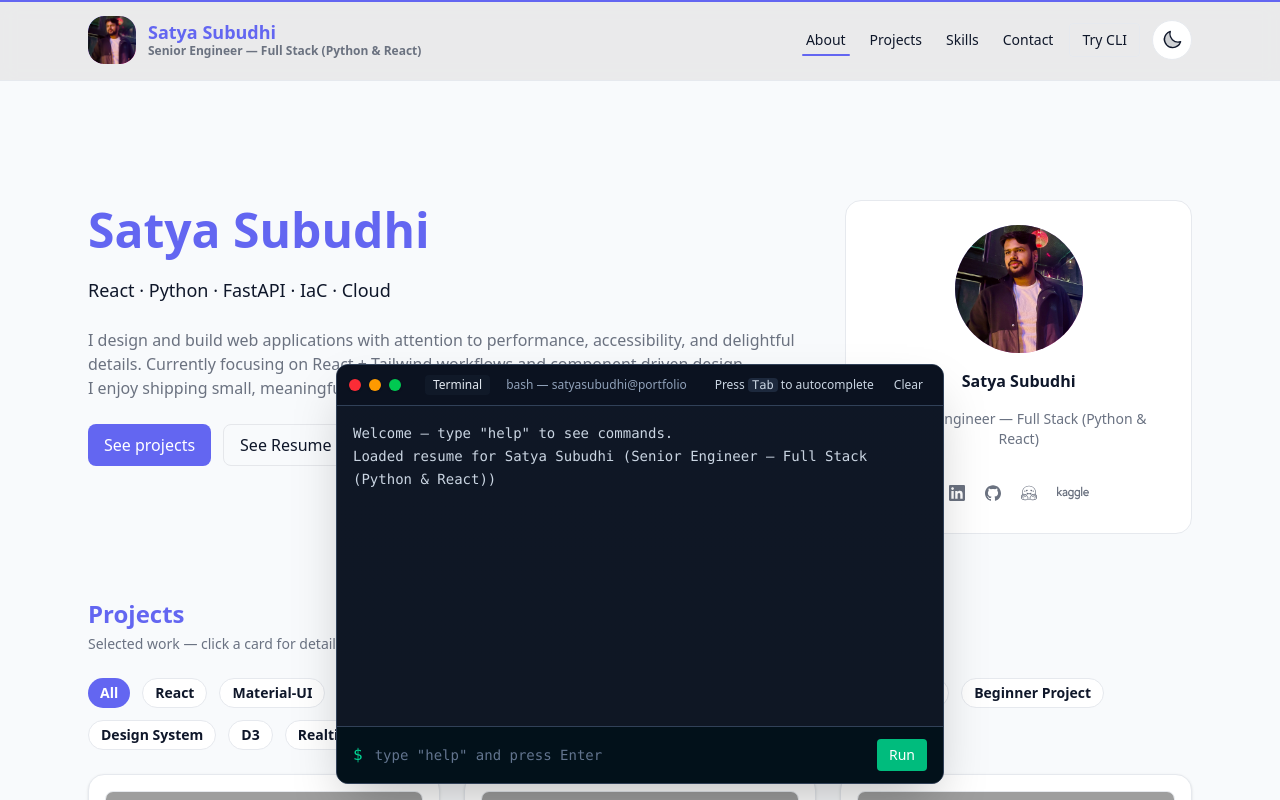
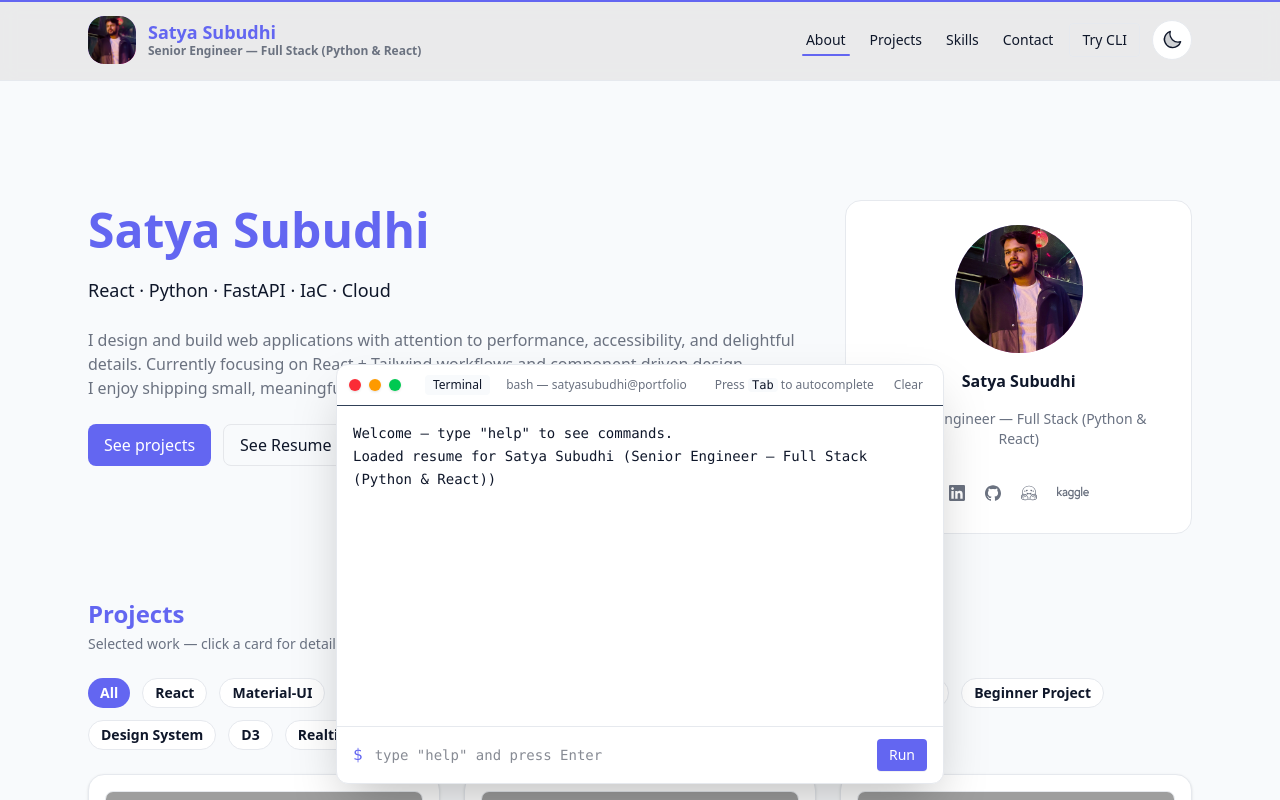
Before and after one commit to ParelKirby/Parel-Portfolio, a React (Vite) app: page / in a window 1280 px wide. Both pictures are taken after a click on the button "Try CLI". Shown: the top 800 px of the page. Built offline with nearby package versions, Linux system fonts and the light colour scheme; grey boxes are pictures that could not be loaded.

Commit message:
bug fixes on theme

```diff
--- a/src/components/CLIResume.tsx
+++ b/src/components/CLIResume.tsx
@@ -137,7 +137,7 @@ export default function CLIResume({ open = false, onClose }: Props) {
           const p = resumeData.personal;
           const s = resumeData.summary ?? p.summary ?? p.headline ?? "";
           await typeOut(`${p.name} — ${p.title}\n\n${s}\n`);
-          if (resumeData.highlights && resumeData.highlights.length) {
+          if (resumeData?.highlights?.length) {
             await typeOut(
               `\nHighlights:\n- ${resumeData.highlights.join("\n- ")}\n`
             );
@@ -216,7 +216,7 @@ export default function CLIResume({ open = false, onClose }: Props) {
           if (found.bullets) {
             for (const b of found.bullets) await typeOut(`- ${b}\n`, 6);
           }
-          if (found.tech && found.tech.length)
+          if (found?.tech?.length)
             await typeOut(`Tech: ${found.tech.join(", ")}\n`, 6);
           if (found.link) await typeOut(`Company: ${found.link}\n`, 6);
           break;
@@ -308,7 +308,7 @@ export default function CLIResume({ open = false, onClose }: Props) {
             if (c.phone) await typeOut(`Phone: ${c.phone}\n`);
             if (c.website) await typeOut(`Website: ${c.website}\n`);
             if (c.location) await typeOut(`Location: ${c.location}\n`);
-            if (c.socials && c.socials.length) {
+            if (c?.socials?.length) {
               for (const s of c.socials) {
                 await typeOut(`${s.label}: ${s.url}\n`, 6);
               }
@@ -387,8 +387,8 @@ export default function CLIResume({ open = false, onClose }: Props) {
     return history.map((h, i) => {
       if (h.kind === "cmd") {
         return (
-          <div key={i} className="whitespace-pre-wrap text-slate-200">
-            <span className="text-emerald-400">$</span>{" "}
+          <div key={i} className="whitespace-pre-wrap" style={{ color: "var(--text)" }}>
+            <span style={{ color: "var(--brand)" }}>$</span>{" "}
             <span>{h.text.replace(/^\$\s*/, "")}</span>
           </div>
         );
@@ -396,7 +396,8 @@ export default function CLIResume({ open = false, onClose }: Props) {
       return (
         <pre
           key={i}
-          className="whitespace-pre-wrap text-slate-300 leading-relaxed"
+          className="whitespace-pre-wrap leading-relaxed"
+          style={{ color: "var(--text)", margin: 0 }}
         >
           {h.text}
         </pre>
@@ -441,20 +442,18 @@ export default function CLIResume({ open = false, onClose }: Props) {
                 : minimized
                 ? "h-12"
                 : "h-[420px] rounded-xl"
-            }
-            bg-[var(--vscode-panel,#0f1724)] border border-slate-700 shadow-2xl overflow-hidden`}
-          style={{ backdropFilter: "blur(6px)" }}
+            } border shadow-2xl overflow-hidden`}
+          style={{
+            background: "var(--surface)",
+            borderColor: "var(--border)",
+            backdropFilter: "blur(6px)",
+          }}
         >
-          {/*
-            Use grid layout: title / content / input rows.
-            IMPORTANT: content uses min-h-0 so overflow-y works inside the grid.
-          */}
-          <div
-            className={`h-full grid`}
-            style={{ gridTemplateRows: "auto 1fr auto" }}
-          >
-            {/* titlebar */}
-            <div className="flex items-center gap-3 px-3 py-2 bg-[var(--vscode-bar,#0b1220)] border-b border-slate-700">
+          {/* Use grid layout: title / content / input rows.
+              IMPORTANT: content uses min-h-0 so overflow-y works inside the grid. */}
+          <div className={`h-full grid`} style={{ gridTemplateRows: "auto 1fr auto" }}>
+            {/* ---------- TITLEBAR: restored to original visual layout ---------- */}
+            <div className="flex items-center gap-3 px-3 py-2 border-b border-slate-700">
               <div className="flex items-center gap-2">
                 <button
                   onClick={handleClose}
@@ -485,20 +484,20 @@ export default function CLIResume({ open = false, onClose }: Props) {
               </div>
 
               <div className="ml-3 flex items-center gap-2">
-                <div className="text-xs font-medium text-slate-200 bg-slate-800/30 px-2 py-0.5 rounded-sm">
+                <div className="text-xs font-medium text-[var(--text)] bg-[var(--bg)] px-2 py-0.5 rounded-sm">
                   Terminal
                 </div>
-                <div className="text-xs text-slate-400 ml-2">
+                <div className="text-xs text-[var(--muted)] ml-2">
                   bash —{" "}
                   {resumeData.personal.name.toLowerCase().replace(/\s+/g, "")}
                   @portfolio
                 </div>
               </div>
 
-              <div className="ml-auto flex items-center gap-3 text-slate-300 text-xs">
+              <div className="ml-auto flex items-center gap-3 text-[var(--muted)] text-xs">
                 <div className="hidden sm:block">
                   Press{" "}
-                  <span className="font-mono bg-slate-800 px-1 rounded">
+                  <span className="font-mono text-[var(--text)] bg-[var(--bg)] px-1 rounded">
                     Tab
                   </span>{" "}
                   to autocomplete
@@ -508,61 +507,64 @@ export default function CLIResume({ open = false, onClose }: Props) {
                     setHistory([]);
                     setInput("");
                   }}
-                  className="text-xs px-2 py-1 rounded hover:bg-slate-700/40"
+                  className="text-xs px-2 py-1 rounded hover:bg-[var(--bg)] cursor-pointer"
                 >
                   Clear
                 </button>
               </div>
             </div>
-
             {/* content: min-h-0 is crucial to allow inner scrolling in flex/grid containers */}
             {!minimized ? (
               <div
                 ref={wrapperRef}
-                className="min-h-0 overflow-y-auto font-mono text-sm p-4 bg-gradient-to-b from-slate-900/20 to-transparent text-slate-200"
+                className="min-h-0 overflow-y-auto font-mono text-sm p-4"
                 aria-live="polite"
                 style={{
                   maxHeight: fullscreen ? "calc(100vh - 120px)" : "70vh",
+                  background: "transparent",
+                  color: "var(--text)",
                 }}
                 onWheel={(e) => {
                   // prevent page scroll when inner can scroll
                   const el = e.currentTarget as HTMLDivElement;
                   const atTop = el.scrollTop === 0 && e.deltaY < 0;
                   const atBottom =
-                    Math.ceil(el.scrollTop + el.clientHeight) >=
-                      el.scrollHeight && e.deltaY > 0;
+                    Math.ceil(el.scrollTop + el.clientHeight) >= el.scrollHeight && e.deltaY > 0;
                   if (atTop || atBottom) e.stopPropagation();
                 }}
               >
                 {renderHistory()}
               </div>
             ) : (
-              <div className="h-12 flex items-center px-4 text-sm text-slate-300">
-                <div className="font-mono text-emerald-400 mr-2">$</div>
+              <div className="h-12 flex items-center px-4 text-sm" style={{ color: "var(--muted)" }}>
+                <div className="font-mono mr-2" style={{ color: "var(--brand)" }}>$</div>
                 <div className="truncate">
-                  terminal — minimized. Click the yellow dot to restore or the
-                  red dot to close.
+                  terminal — minimized. Click the yellow dot to restore or the red dot to close.
                 </div>
               </div>
             )}
 
             {/* input row (always visible because grid row is auto) */}
             {!minimized && (
-              <div className="px-4 py-3 bg-[var(--vscode-input,#02111a)] border-t border-slate-700 flex items-center gap-3">
-                <span className="font-mono text-emerald-400">$</span>
+              <div
+                className="px-4 py-3 flex items-center gap-3"
+                style={{ borderTop: "1px solid", borderTopColor: "var(--border)", background: "transparent" }}
+              >
+                <span className="font-mono" style={{ color: "var(--brand)" }}>
+                  $
+                </span>
                 <input
                   ref={inputRef}
                   value={input}
                   onChange={(e) => setInput(e.target.value)}
                   onKeyDown={handleKeyDown}
-                  placeholder={
-                    processing ? "processing..." : 'type "help" and press Enter'
-                  }
-                  className="flex-1 bg-transparent outline-none text-slate-100 placeholder:text-slate-500 font-mono text-sm"
+                  placeholder={processing ? "processing." : 'type "help" and press Enter'}
+                  className="flex-1 bg-transparent outline-none text-sm font-mono"
                   disabled={processing}
                   aria-label="CLI command input"
                   autoComplete="off"
                   spellCheck={false}
+                  style={{ color: "var(--text)", caretColor: "var(--brand)" }}
                 />
 
                 <button
@@ -571,9 +573,14 @@ export default function CLIResume({ open = false, onClose }: Props) {
                     setInput("");
                     inputRef.current?.focus();
                   }}
-                  className="inline-flex items-center gap-2 px-3 py-1.5 rounded bg-emerald-500 hover:bg-emerald-600 text-white text-sm"
+                  className="inline-flex items-center gap-2 px-3 py-1.5 rounded text-sm"
                   aria-label="Run command"
                   disabled={processing}
+                  style={{
+                    background: "var(--brand)",
+                    color: "white",
+                    boxShadow: "0 1px 0 rgba(0,0,0,0.05)",
+                  }}
                 >
                   Run
                 </button>
--- a/src/components/shared/Header.tsx
+++ b/src/components/shared/Header.tsx
@@ -148,7 +148,7 @@ export const Header: React.FC<{ links?: NavLink[]; onTryCLI?: () => void }> = ({
 
           <button
             onClick={onTryCLI}
-            className="sm:inline-flex items-center gap-2 px-3 py-1.5 rounded text-sm border border-[var(--border)] hover:bg-[var(--border)]/30 transition"
+            className="sm:inline-flex items-center gap-2 px-3 py-1.5 rounded text-sm border border-[var(--border)] hover:bg-[var(--border)]/30 transition cursor-pointer"
             aria-label="Try CLI"
           >
             Try CLI
```
